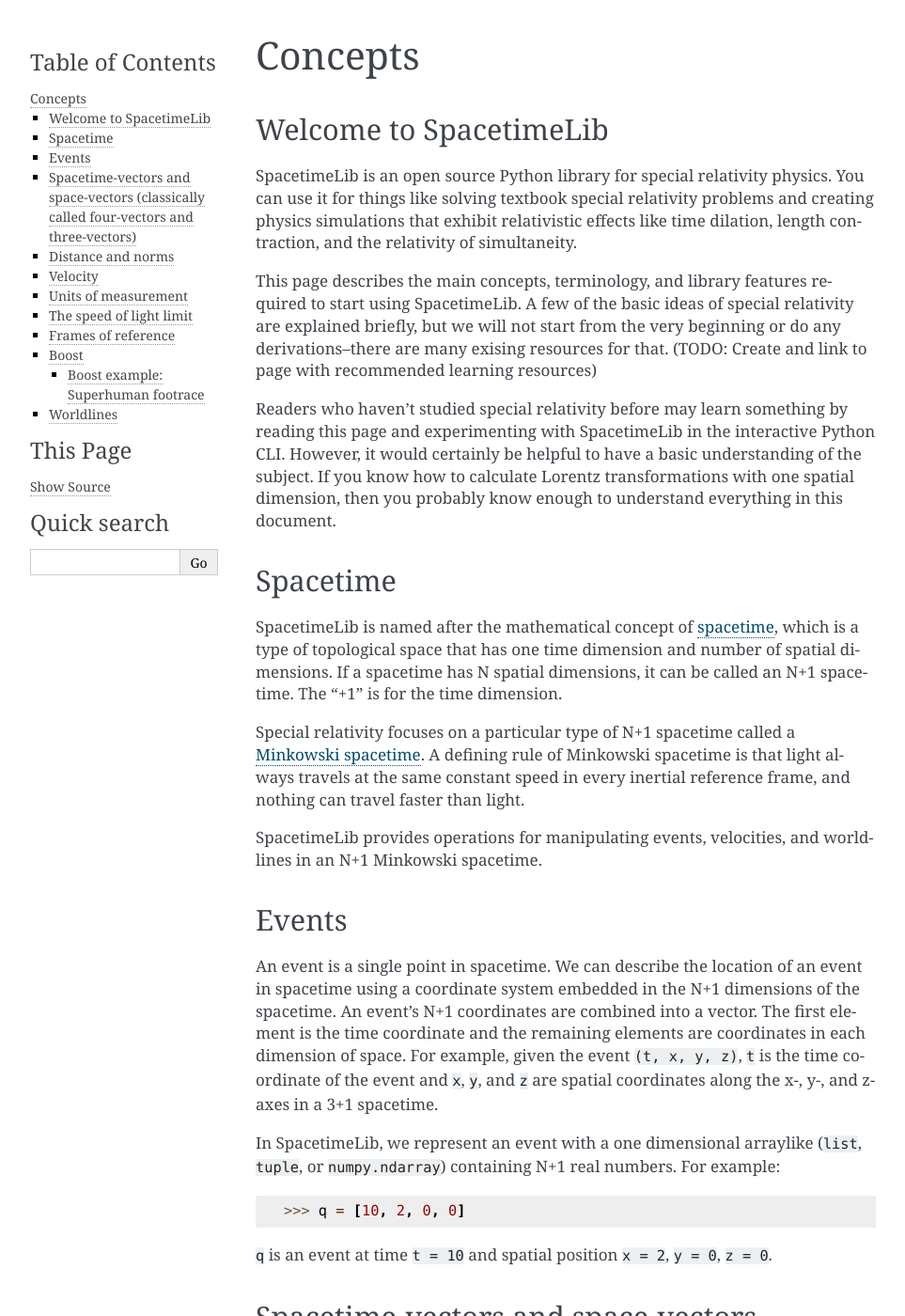
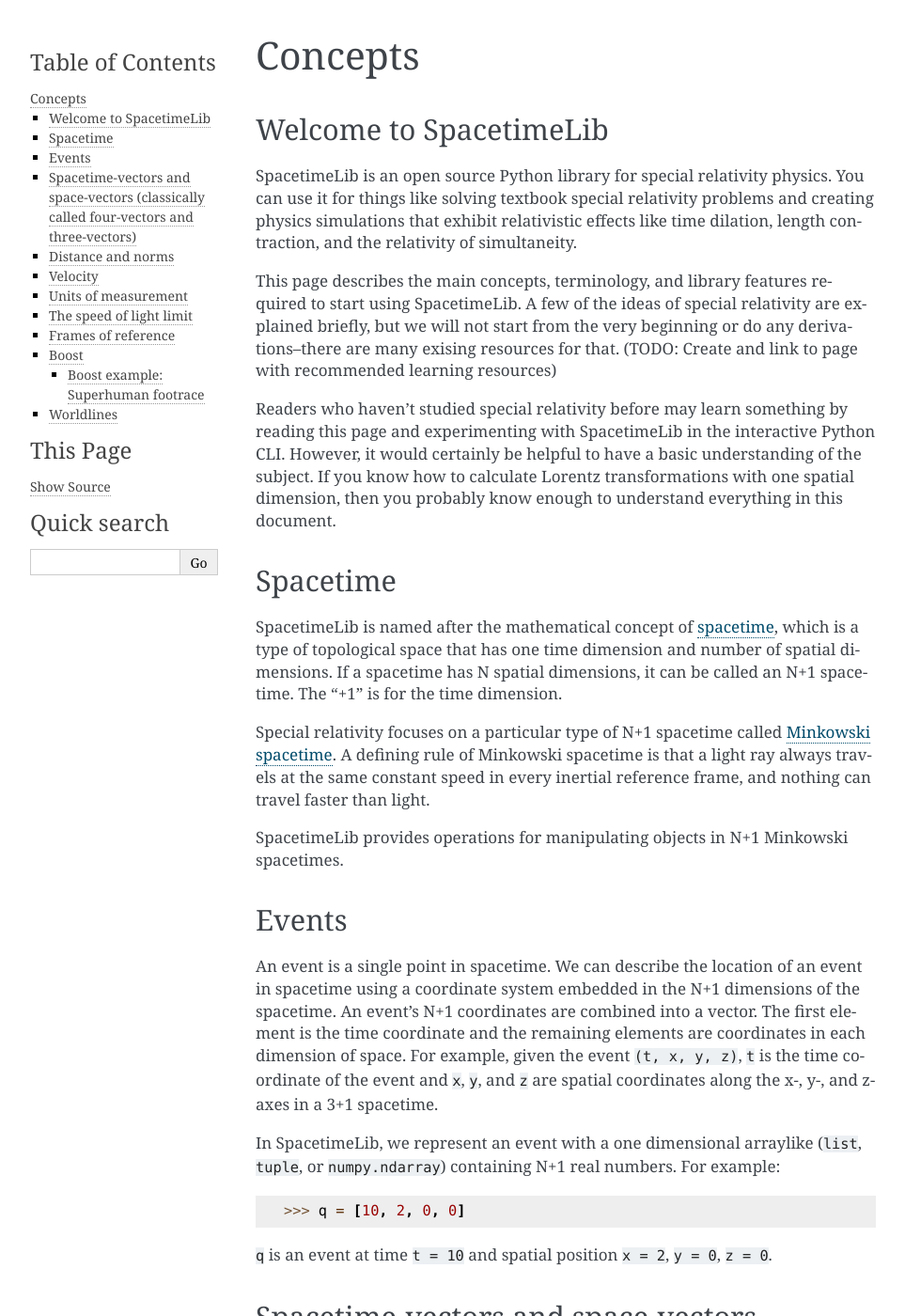
Before and after one commit to kurtamohler/spacetimelib, a Sphinx documentation site: the page built from doc/source/concepts.md, in a window 1280 px wide and 1400 px high. Shown: the whole window at 94% size, without its empty margins (148-1111 px from the left). Built offline with Sphinx 7.4.7, drawn with Linux system fonts in a browser that asks for light colours.

```diff
--- a/doc/source/concepts.md
+++ b/doc/source/concepts.md
@@ -8,7 +8,7 @@ creating physics simulations that exhibit relativistic effects like time
 dilation, length contraction, and the relativity of simultaneity.
 
 This page describes the main concepts, terminology, and library features
-required to start using SpacetimeLib. A few of the basic ideas of special
+required to start using SpacetimeLib. A few of the ideas of special
 relativity are explained briefly, but we will not start from the very beginning
 or do any derivations--there are many exising resources for that. (TODO: Create
 and link to page with recommended learning resources)
@@ -29,13 +29,13 @@ If a spacetime has N spatial dimensions, it can be called an N+1 spacetime. The
 "+1" is for the time dimension.
 
 Special relativity focuses on a particular type of N+1 spacetime called
-a [Minkowski spacetime](https://en.wikipedia.org/wiki/Minkowski_space).
-A defining rule of Minkowski spacetime is that light always travels at the same
-constant speed in every inertial reference frame, and nothing can travel faster
-than light.
+[Minkowski spacetime](https://en.wikipedia.org/wiki/Minkowski_space).
+A defining rule of Minkowski spacetime is that a light ray always travels at
+the same constant speed in every inertial reference frame, and nothing can
+travel faster than light.
 
-SpacetimeLib provides operations for manipulating events, velocities, and
-worldlines in an N+1 Minkowski spacetime.
+SpacetimeLib provides operations for manipulating objects in N+1 Minkowski
+spacetimes.
 
 ## Events
 
```
Also changed, not shown: README.md (+10 -50 lines), doc/source/index.rst (+14 -2 lines), doc/source/learning-resources.md (added, +8 -0 lines).
